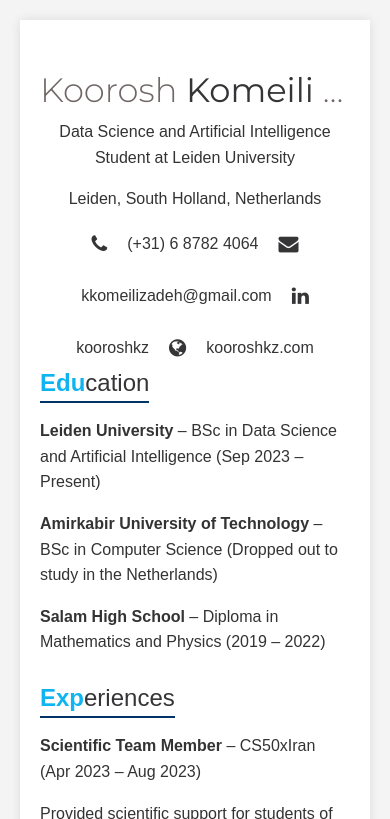
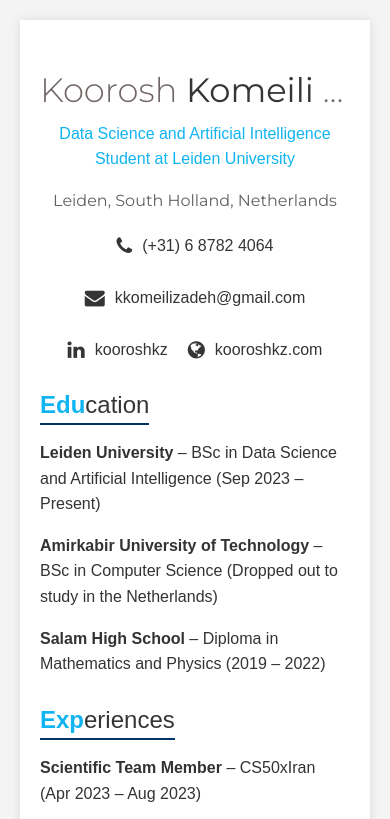
Before and after one commit to kooroshkz/curriculum-vitae, a plain HTML site: page index.html in a window 390 px wide. Shown: the top 819 px of the page. Drawn offline with Linux system fonts and the light colour scheme.

Commit message:
update(Core): Design Improvement (Responsive Icons)

```diff
--- a/index.html
+++ b/index.html
@@ -21,14 +21,22 @@
                 Leiden, South Holland, Netherlands
             </p>
             <div class="contact-details">
+                <div class="contact-item">
                     <span class="icon phone-icon"><i class="fa fa-phone"></i></span>
                     <a href="tel:+31687824064">(+31) 6 8782 4064</a>
+                </div>
+                <div class="contact-item">
                     <span class="icon email-icon"><i class="fa fa-envelope"></i></span>
                     <a href="mailto:kkomeilizadeh@gmail.com">kkomeilizadeh@gmail.com</a>
+                </div>
+                <div class="contact-item">
                     <span class="icon linkedin-icon"><i class="fa fa-linkedin"></i></span>
                     <a href="https://www.linkedin.com/in/kooroshkz/" target="_blank">kooroshkz</a>
+                </div>
+                <div class="contact-item">
                     <span class="icon website-icon"><i class="fa fa-globe"></i></span>
                     <a href="https://kooroshkz.com/" target="_blank">kooroshkz.com</a>
+                </div>
             </div>
         </div>
 
--- a/styles.css
+++ b/styles.css
@@ -21,7 +21,7 @@
     font-size: calc(2.5vw + 1.5em);
     color: #706665;
     text-align: center;
-    margin-bottom: -0.4em;
+    margin-bottom: -0.35em;
     overflow: hidden;
     white-space: nowrap;
     text-overflow: ellipsis;
@@ -64,32 +64,44 @@
     text-align: center;
 }
 
+.contact-info .student-info {
+    color: #0fb4f1;
+    font-weight: normal; /* Adjust font-weight if needed */
+}
+
+.contact-info .location-info {
+    font-family: 'Montserrat', Arial, sans-serif;
+    font-weight: 500;
+    color: #616161;
+}
+
 .contact-details {
     display: flex;
     flex-wrap: wrap;
     justify-content: center;
     gap: 20px;
-    align-items: center;
+    margin-bottom: 20px; /* Increased space below the contact section */
 }
 
-.contact-detail {
+.contact-item {
     display: flex;
     align-items: center;
     gap: 10px;
-}
-
-.contact-details a, .github-link {
-    color: #353436;
-    text-decoration: none;
-}
-
-.contact-details a:hover, .github-link:hover {
-    text-decoration: none;
+    text-align: center;
 }
 
 .icon {
     font-size: 20px;
     color: #353436;
+}
+
+.contact-details a {
+    color: #353436;
+    text-decoration: none;
+}
+
+.contact-details a:hover {
+    text-decoration: underline;
 }
 
 .section {
```
Lines whose indentation alone changed are shown as unchanged.
